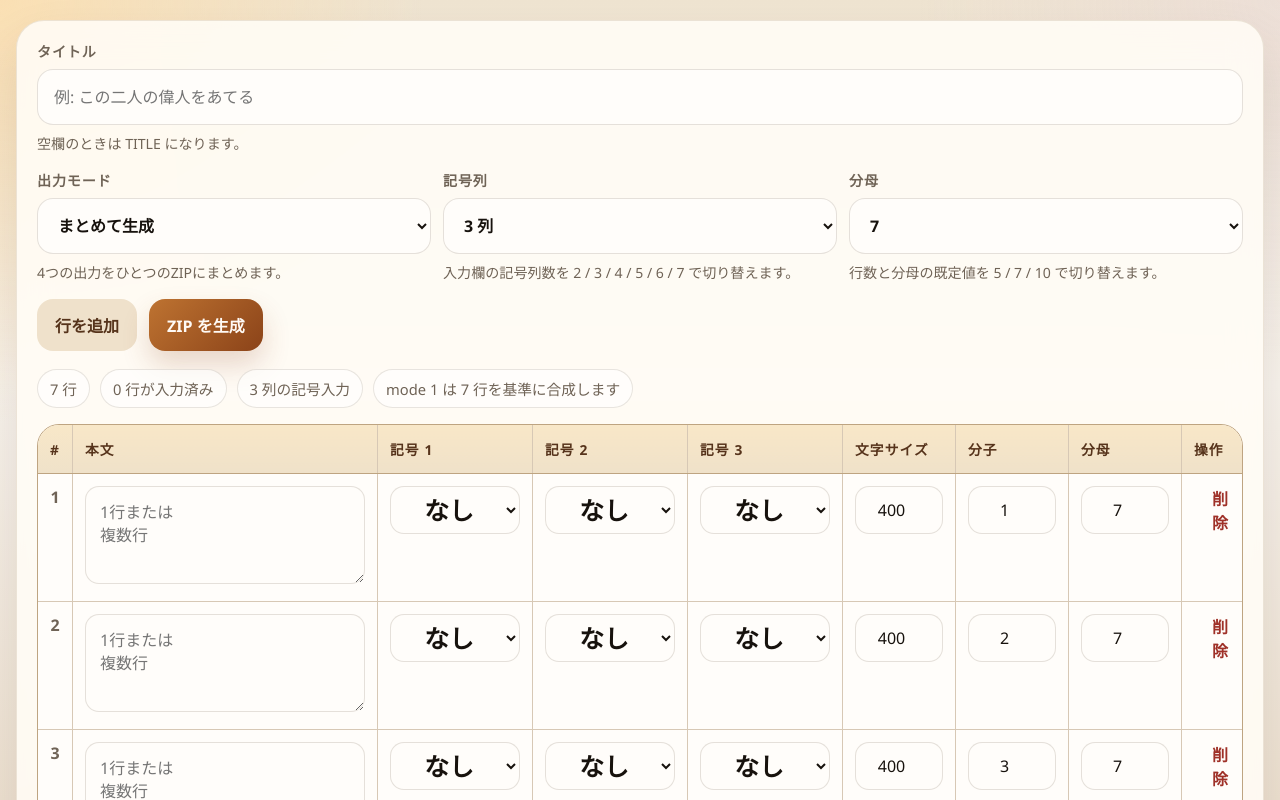
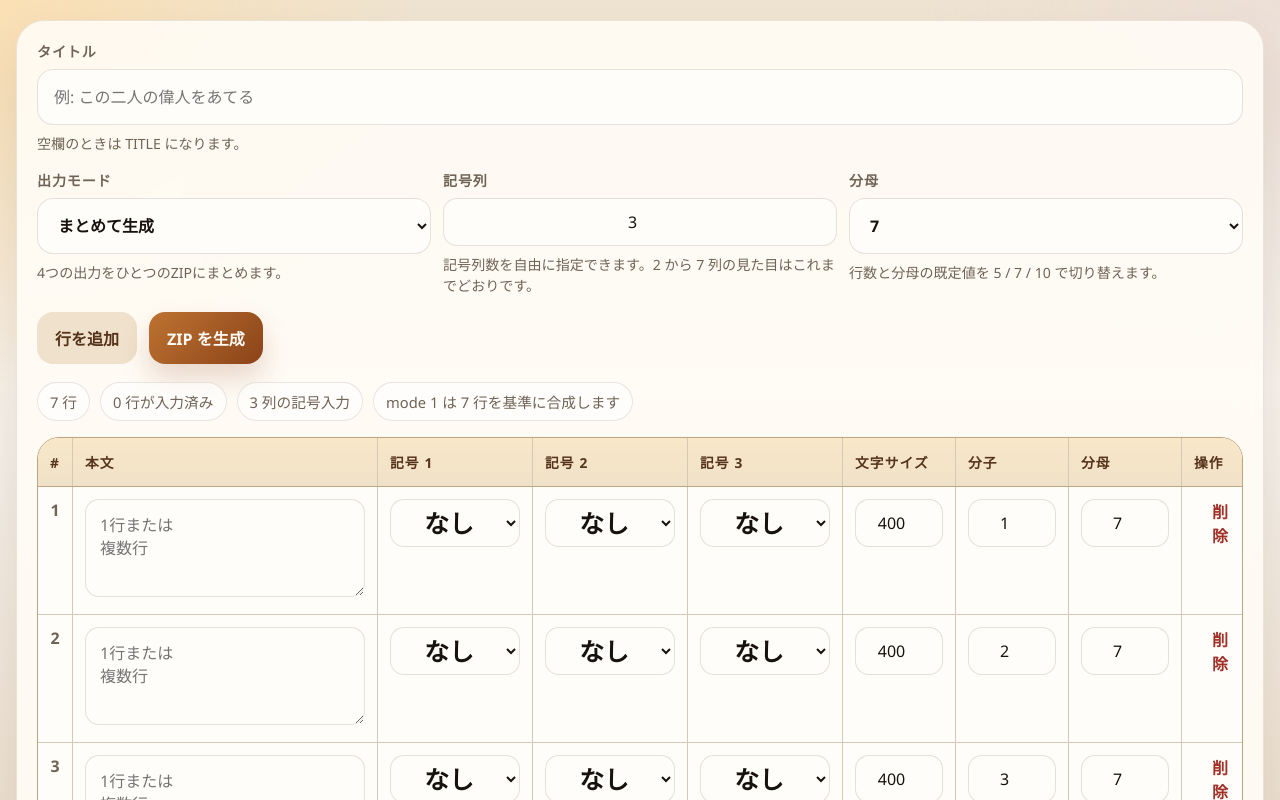
Before and after one commit to yen-0/generator, a Next.js app: page / in a window 1280 px wide. Shown: the top 800 px of the page. Built offline with nearby package versions, Linux system fonts and the light colour scheme.

Commit message:
change to free number

```diff
--- a/src/app/api/generate/route.ts
+++ b/src/app/api/generate/route.ts
@@ -82,7 +82,7 @@ const OO_MINCHO_FONT_PATH = path.join(
 
 type SymbolOption = "-" | "circle" | "cross" | "triangle" | "?";
 type Mode = "all" | "text" | "title" | "oo";
-type SymbolColumnCount = 2 | 3 | 4 | 5 | 6 | 7;
+type SymbolColumnCount = number;
 
 type RequestRow = {
   text: string;
@@ -204,8 +204,8 @@ function validateRows(value: unknown, symbolColumnCount: SymbolColumnCount): Req
 }
 
 function normalizeSymbolColumnCount(value: unknown): SymbolColumnCount {
-  if (value === 2 || value === 3 || value === 4 || value === 5 || value === 6 || value === 7) {
-    return value;
+  if (typeof value === "number" && Number.isFinite(value)) {
+    return Math.max(1, Math.trunc(value));
   }
 
   return 3;
--- a/src/features/image-sheet-generator/image-sheet-generator.tsx
+++ b/src/features/image-sheet-generator/image-sheet-generator.tsx
@@ -4,7 +4,6 @@ import { useMemo, useState } from "react";
 import styles from "./image-sheet-generator.module.css";
 
 const SYMBOL_OPTIONS = ["-", "circle", "cross", "triangle", "?"] as const;
-const SYMBOL_COLUMN_OPTIONS = [2, 3, 4, 5, 6, 7] as const;
 const DENOMINATOR_OPTIONS = [5, 7, 10] as const;
 const MODE_OPTIONS = [
   {
@@ -30,9 +29,9 @@ const MODE_OPTIONS = [
 ] as const;
 
 type SymbolOption = (typeof SYMBOL_OPTIONS)[number];
-type SymbolColumnCount = (typeof SYMBOL_COLUMN_OPTIONS)[number];
 type Mode = (typeof MODE_OPTIONS)[number]["value"];
 type DenominatorMode = (typeof DENOMINATOR_OPTIONS)[number];
+type SymbolColumnCount = number;
 
 const SYMBOL_LABELS: Record<SymbolOption, string> = {
   "-": "なし",
@@ -52,7 +51,7 @@ type Row = {
 };
 
 function createSymbols(count: SymbolColumnCount): SymbolOption[] {
-  return Array.from({ length: count }, () => "-") as SymbolOption[];
+  return Array.from({ length: count }, () => "-");
 }
 
 function createDefaultRows(denominator: DenominatorMode, symbolColumnCount: SymbolColumnCount): Row[] {
@@ -82,7 +81,7 @@ function createRow(
   };
 }
 
-const INITIAL_SYMBOL_COLUMN_COUNT: SymbolColumnCount = 3;
+const INITIAL_SYMBOL_COLUMN_COUNT = 3;
 const INITIAL_ROWS: Row[] = createDefaultRows(7, INITIAL_SYMBOL_COLUMN_COUNT);
 
 export function ImageSheetGenerator() {
@@ -122,11 +121,12 @@ export function ImageSheetGenerator() {
   }
 
   function updateSymbolColumnCount(value: SymbolColumnCount) {
-    setSymbolColumnCount(value);
+    const nextValue = normalizeSymbolColumnCount(value);
+    setSymbolColumnCount(nextValue);
     setRows((current) =>
       current.map((row) => {
-        const symbols = row.symbols.slice(0, value);
-        while (symbols.length < value) {
+        const symbols = row.symbols.slice(0, nextValue);
+        while (symbols.length < nextValue) {
           symbols.push("-");
         }
 
@@ -276,23 +276,17 @@ export function ImageSheetGenerator() {
 
               <label className={styles.symbolColumnField}>
                 <span className={styles.fieldLabel}>記号列</span>
-                <select
-                  className={styles.selector}
+                <input
+                  className={styles.numberInput}
+                  type="number"
+                  min={1}
                   value={symbolColumnCount}
                   onChange={(event) =>
-                    updateSymbolColumnCount(
-                      Number.parseInt(event.target.value, 10) as SymbolColumnCount,
-                    )
+                    updateSymbolColumnCount(Number.parseInt(event.target.value, 10))
                   }
-                >
-                  {SYMBOL_COLUMN_OPTIONS.map((option) => (
-                    <option key={option} value={option}>
-                      {option} 列
-                    </option>
-                  ))}
-                </select>
+                />
                 <span className={styles.supportText}>
-                  入力欄の記号列数を 2 / 3 / 4 / 5 / 6 / 7 で切り替えます。
+                  記号列数を自由に指定できます。2 から 7 列の見た目はこれまでどおりです。
                 </span>
               </label>
 
@@ -442,6 +436,14 @@ export function ImageSheetGenerator() {
   );
 }
 
+function normalizeSymbolColumnCount(value: number) {
+  if (!Number.isFinite(value)) {
+    return INITIAL_SYMBOL_COLUMN_COUNT;
+  }
+
+  return Math.max(1, Math.trunc(value));
+}
+
 function getZipName(title: string, mode: Mode) {
   const prefix = sanitizeFileName(title) || "generated-images";
   return `${prefix}_${mode}.zip`;
```
